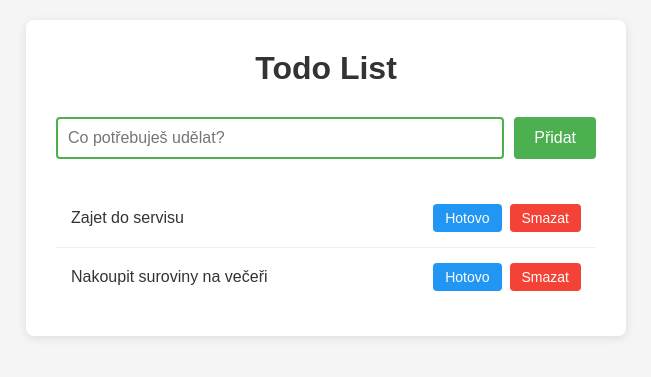
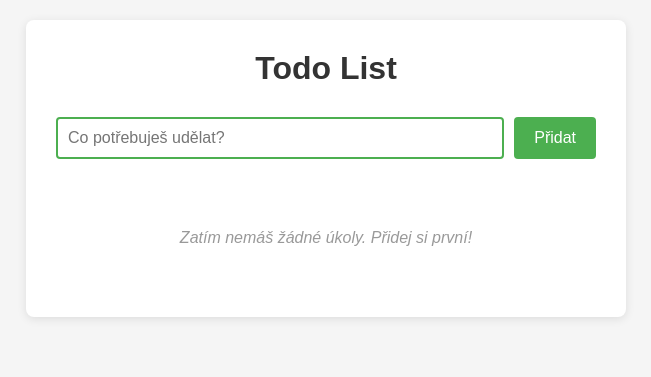
Before and after one commit to Barvoj/php-skoleni-todo-app, a PHP site: page / in a window 1280 px wide. Shown: the top 377 px of the page, without its empty margins (314-965 px from the left). Run offline with PHP 8.4, Linux system fonts and the light colour scheme.

Commit message:
Show "no todos yet" if array of todos is empty

```diff
--- a/public/index.php
+++ b/public/index.php
@@ -4,6 +4,4 @@ require_once __DIR__ . '/../src/View/TodoView.php';
 
 $view = new TodoView();
 $view->render([
-    ["text" => "Zajet do servisu"],
-    ["text" => "Nakoupit suroviny na večeři"],
 ]);
--- a/src/View/TodoView.php
+++ b/src/View/TodoView.php
@@ -29,6 +29,9 @@ class TodoView
     </form>
 
     <ul class="todo-list">
+        <?php if (empty($todos)) { ?>
+            <p class="empty-message">Zatím nemáš žádné úkoly. Přidej si první!</p>
+        <?php } ?>
         <?php foreach($todos as $todo) { ?>
             <li class="todo-item">
             <span class="todo-text">
```
